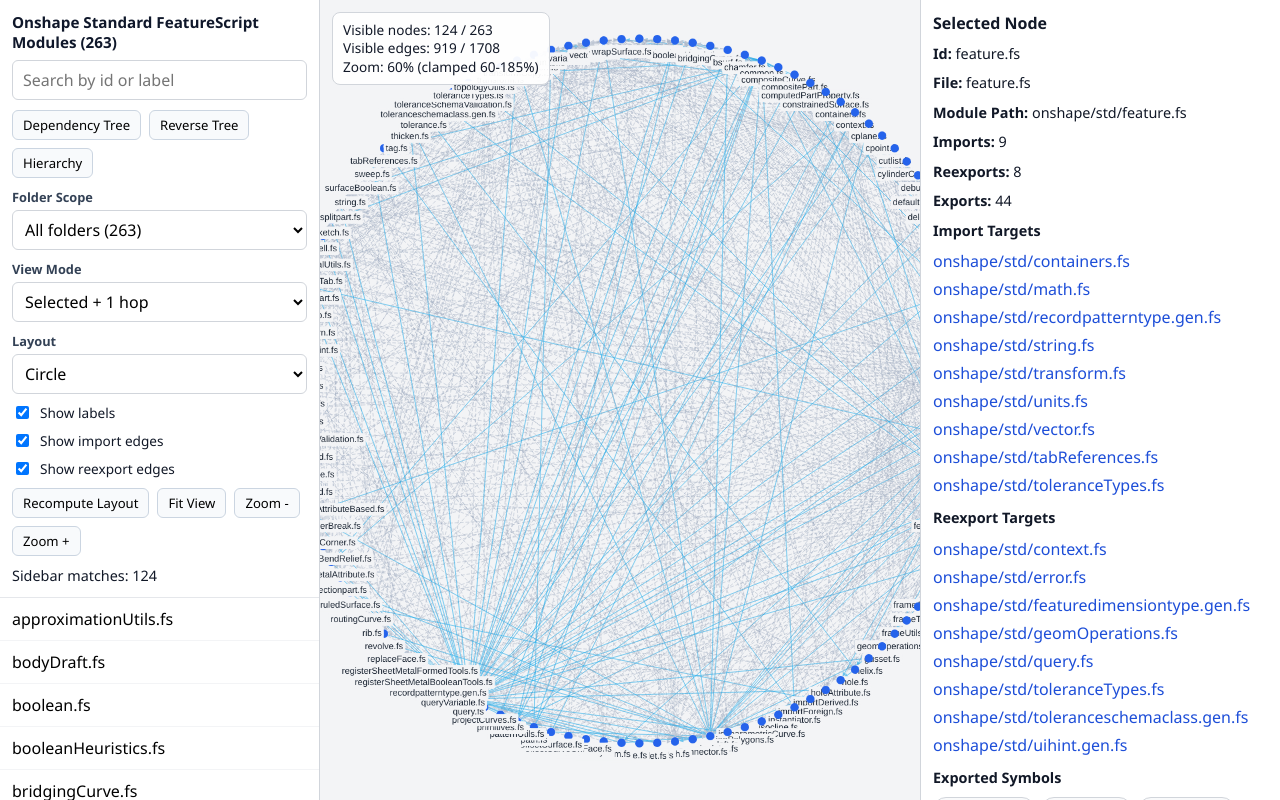
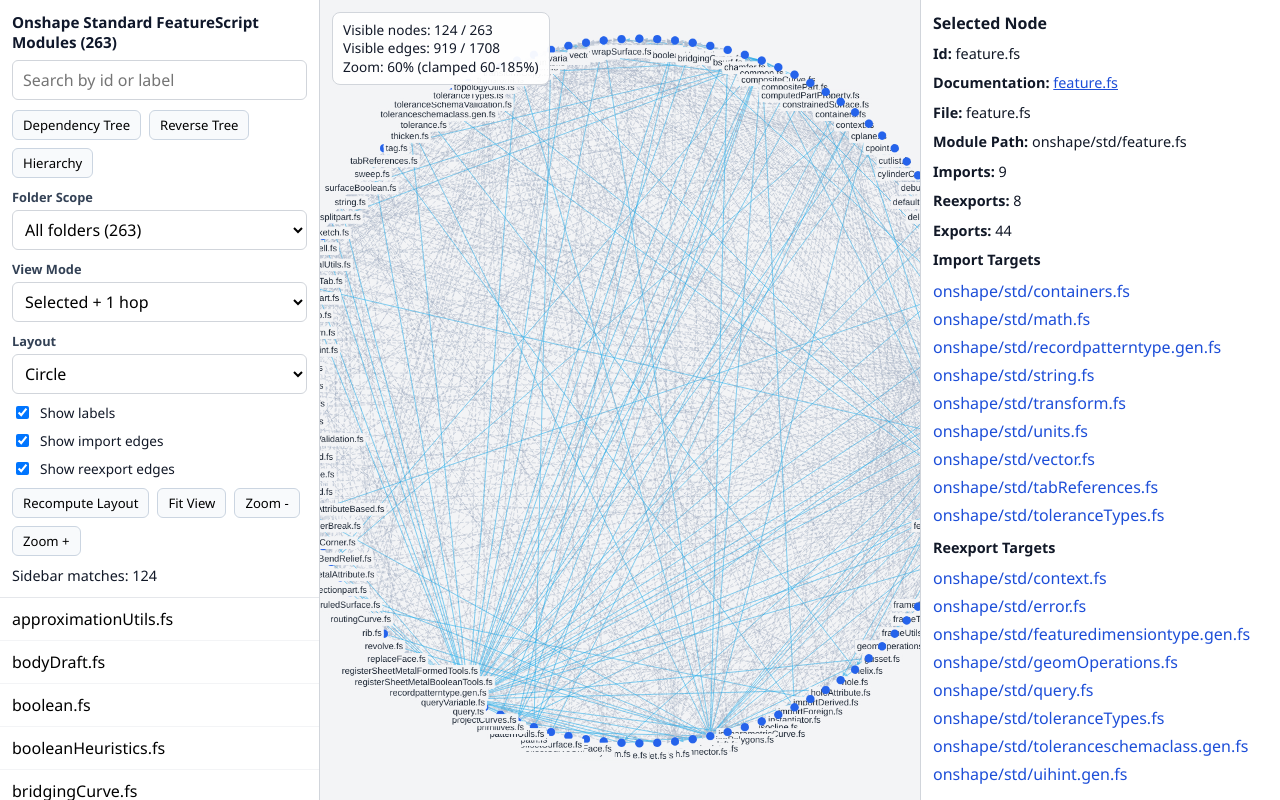
Before and after one commit to gatrall/fsvisualizer, a React (Vite) app: page / in a window 1280 px wide. Built offline with nearby package versions, Linux system fonts and the light colour scheme.

Commit message:
Add FsDoc link in selected module details

```diff
--- a/src/App.tsx
+++ b/src/App.tsx
@@ -37,6 +37,7 @@
 const UNRESOLVED_SCOPE = "__unresolved__";
 const DEFAULT_VIEW_MODE: ViewMode = "selected-1";
 const DEFAULT_LAYOUT_MODE: LayoutMode = "circle";
+const FSDOC_LIBRARY_URL = "https://cad.onshape.com/FsDoc/library.html";
 const MIN_ZOOM = 0.6;
 const MAX_ZOOM = 1.85;
 const VIEW_MODE_VALUES: ViewMode[] = [
@@ -86,6 +87,33 @@
   }
 
   return key;
+}
+
+function toModuleFileName(value: string): string | null {
+  const normalized = value.replace(/\\/g, "/").trim();
+  if (!normalized) {
+    return null;
+  }
+
+  const leaf = normalized.split("/").filter(Boolean).pop() ?? "";
+  if (!leaf.endsWith(".fs")) {
+    return null;
+  }
+
+  return leaf;
+}
+
+function getDocumentationUrl(node: GraphNodeData): string | null {
+  const candidates = [node.filePath, node.modulePath, node.id, node.label];
+
+  for (const candidate of candidates) {
+    const moduleFileName = toModuleFileName(candidate);
+    if (moduleFileName) {
+      return `${FSDOC_LIBRARY_URL}#module-${encodeURIComponent(moduleFileName)}`;
+    }
+  }
+
+  return null;
 }
 
 function expandNeighbors(
@@ -810,6 +838,14 @@
   }, [graph, visibleNodeIds, showImportEdges, showReexportEdges]);
 
   const selectedNode = selectedId ? nodeById.get(selectedId) ?? null : null;
+  const selectedNodeDocumentationUrl = selectedNode
+    ? getDocumentationUrl(selectedNode)
+    : null;
+  const selectedNodeDocumentationLabel = selectedNode
+    ? toModuleFileName(selectedNode.label) ??
+      toModuleFileName(selectedNode.filePath) ??
+      selectedNode.label
+    : null;
   const selectedSymbolUsers = useMemo(() => {
     if (!selectedNode || !selectedExportSymbol) {
       return [];
@@ -1799,6 +1835,21 @@
                 <span className="details-label">Id:</span> {selectedNode.id}
               </div>
               <div className="details-row">
+                <span className="details-label">Documentation:</span>{" "}
+                {selectedNodeDocumentationUrl ? (
+                  <a
+                    className="inline-link"
+                    href={selectedNodeDocumentationUrl}
+                    rel="noreferrer"
+                    target="_blank"
+                  >
+                    {selectedNodeDocumentationLabel}
+                  </a>
+                ) : (
+                  "Unavailable"
+                )}
+              </div>
+              <div className="details-row">
                 <span className="details-label">File:</span> {selectedNode.filePath}
               </div>
               <div className="details-row">
```
